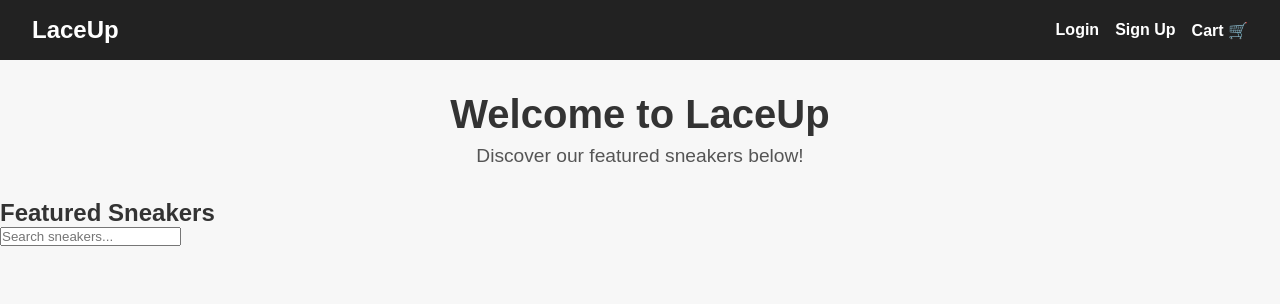
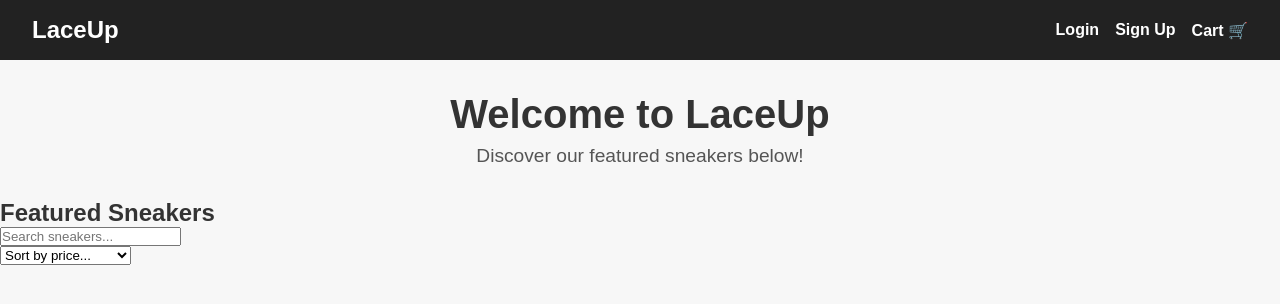
Before and after one commit to br1anna-p/LaceUp, a website: page public/index.html in a window 1280 px wide. Drawn offline with Linux system fonts and the light colour scheme; no server answers.

Commit message:
Add sorting dropdown for product prices
Added a sorting dropdown to filter products by price.

```diff
--- a/public/index.html
+++ b/public/index.html
@@ -38,6 +38,16 @@
   >
 </div>
 
+    <!-- Sorting Dropdown (Sort by price) -->
+<div id="sort-container">
+  <select id="sortSelect" class="sort-dropdown">
+    <option value="none">Sort by price...</option>
+    <option value="low-high">Price: Low to High</option>
+    <option value="high-low">Price: High to Low</option>
+  </select>
+</div>
+
+
     <div id="products"></div>
   </section>
 
```
